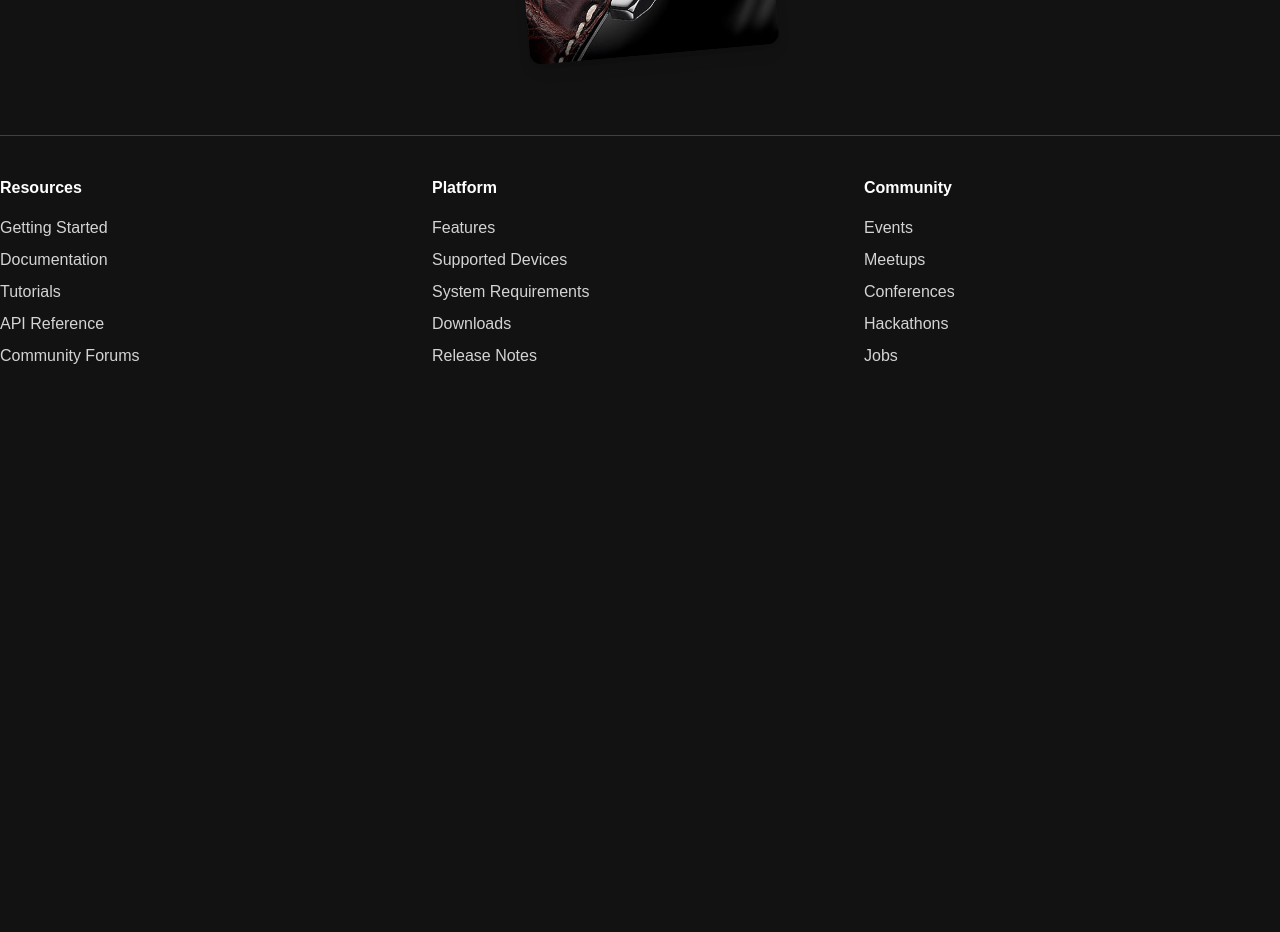
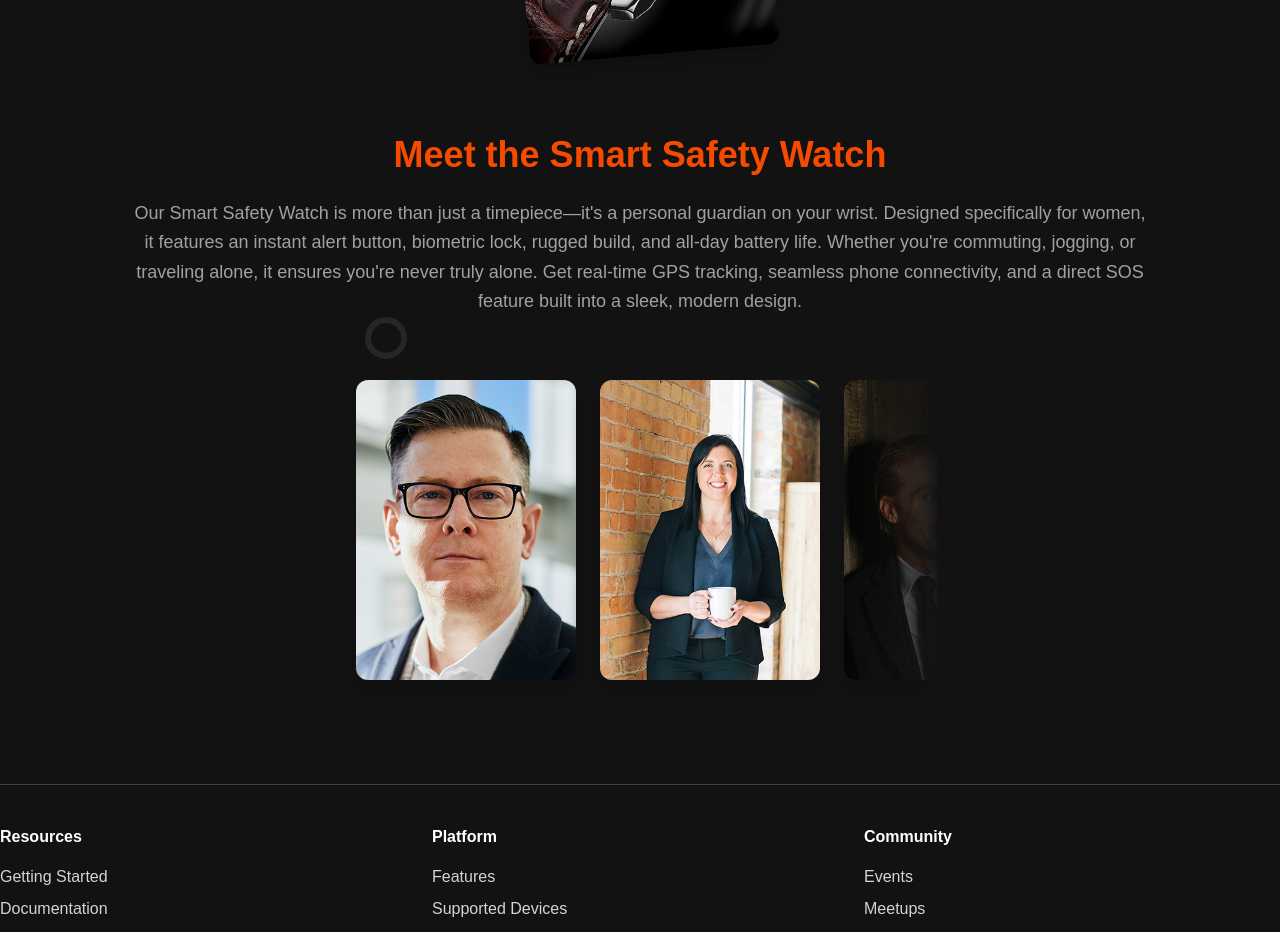
Before and after one commit to Abhishektotad17/whale-wearables, a React (Vite) app: page /products in a window 1280 px wide. Shown: the part 1960-2892 px from the top of the page. Before the commit the page ends 2368 px from the top, so only its background shows below. Built offline with nearby package versions, Linux system fonts and the light colour scheme.

Commit message:
Added horizontal scroll fot the images

```diff
--- a/src/components/Product.tsx
+++ b/src/components/Product.tsx
@@ -4,6 +4,13 @@ import { motion } from 'framer-motion';
 import watchImage1 from '../assets/watch_image1.jpg';
 import watchImage2 from '../assets/watch_image2.jpg';
 import watchImage3 from '../assets/watch_image3.jpg';
+import user1 from '../assets/profile-pictures/user1.jpg';
+import user2 from '../assets/profile-pictures/user2.jpg';
+import user3 from '../assets/profile-pictures/user3.jpg';
+import user4 from '../assets/profile-pictures/user4.jpg';
+import user5 from '../assets/profile-pictures/user5.jpg';
+import { productDescription } from '../constants';
+import { ProductGallery } from './ScrollGallery';
 
 const imageVariants = {
   offscreen: {
@@ -26,6 +33,14 @@ const imageCards = [
   { src: watchImage1, alt: 'Product 1' },
   { src: watchImage2, alt: 'Product 2' },
   { src: watchImage3, alt: 'Product 3' },
+];
+
+const productImages = [
+  { src: user1, alt: "Smartwatch front view" },
+  { src: user2, alt: "Smartwatch back view" },
+  { src: user3, alt: "Smartwatch on wrist" },
+  { src: user4, alt: "Smartwatch packaging" },
+  { src: user5, alt: "Smartwatch in use" },
 ];
 
 const Product = () => {
@@ -81,10 +96,20 @@ const Product = () => {
         ))}
       </div>
 
-    </div>
+         {/* Product Description Section */}
+      <div className="mt-20 px-6 sm:px-12 md:px-20 lg:px-32 text-center">
+        <h3 className="text-2xl sm:text-4xl font-semibold text-orange-600 mb-6">
+          {productDescription.heading}
+        </h3>
+        <p className="text-neutral-400 text-md sm:text-lg leading-relaxed mb-10">
+          {productDescription.paragraph}
+        </p>
+      </div>
+
+      <ProductGallery images={productImages} />
 
 
-
+    </div>
   )
 }
 
--- /dev/null
+++ b/src/components/ScrollGallery.tsx
@@ -0,0 +1,94 @@
+import { motion, useScroll, useMotionValue, useMotionValueEvent, animate, MotionValue } from "framer-motion";
+import { useRef } from "react";
+
+const opaque = "#000";
+const transparent = "#0000";
+const leftInset = "20%";
+const rightInset = "80%";
+
+function useScrollOverflowMask(scrollXProgress : MotionValue<number>) {
+  const maskImage = useMotionValue(
+    `linear-gradient(90deg, ${opaque}, ${opaque} 0%, ${opaque} ${rightInset}, ${transparent})`
+  );
+
+  useMotionValueEvent(scrollXProgress, "change", (value) => {
+    if (value === 0) {
+      animate(
+        maskImage,
+        `linear-gradient(90deg, ${opaque}, ${opaque} 0%, ${opaque} ${rightInset}, ${transparent})`
+      );
+    } else if (value === 1) {
+      animate(
+        maskImage,
+        `linear-gradient(90deg, ${transparent}, ${opaque} ${leftInset}, ${opaque} 100%, ${opaque})`
+      );
+    } else if (
+      scrollXProgress.getPrevious() === 0 ||
+      scrollXProgress.getPrevious() === 1
+    ) {
+      animate(
+        maskImage,
+        `linear-gradient(90deg, ${transparent}, ${opaque} ${leftInset}, ${opaque} ${rightInset}, ${transparent})`
+      );
+    }
+  });
+
+  return maskImage;
+}
+
+type ImageItem = {
+    src: string;
+    alt: string;
+  };
+
+  interface ProductGalleryProps {
+    images: ImageItem[];
+  }
+
+export function ProductGallery({ images }: ProductGalleryProps) {
+  const ref = useRef(null);
+  const { scrollXProgress } = useScroll({ container: ref });
+  const maskImage = useScrollOverflowMask(scrollXProgress);
+
+  return (
+    <div id="gallery-container" className="relative w-[80%] max-w-[600px] mx-auto">
+      {/* Progress Circle */}
+      <svg
+        width="60"
+        height="60"
+        viewBox="0 0 100 100"
+        className="absolute -top-12 left-4 rotate-[-90deg]"
+      >
+        <circle cx="50" cy="50" r="30" pathLength="1" className="stroke-neutral-800 fill-none stroke-[10]" />
+        <motion.circle
+          cx="50"
+          cy="50"
+          r="30"
+          pathLength="1"
+          className="stroke-orange-600 fill-none stroke-[10]"
+          style={{ pathLength: scrollXProgress }}
+        />
+      </svg>
+
+      {/* Scrollable Image List */}
+      <motion.ul
+        ref={ref}
+        style={{ maskImage }}
+        className="flex overflow-x-scroll gap-6 py-6 px-4 hide-scrollbar"
+      >
+        {images.map((img, index) => (
+          <li
+            key={index}
+            className="flex-none w-[220px] h-[300px] rounded-xl overflow-hidden shadow-lg"
+          >
+            <img
+              src={img.src}
+              alt={img.alt}
+              className="w-full h-full object-cover"
+            />
+          </li>
+        ))}
+      </motion.ul>
+    </div>
+  );
+}
--- a/src/constants/index.tsx
+++ b/src/constants/index.tsx
@@ -103,6 +103,16 @@ export const features = [
   },
 ];
 
+export const productDescription = {
+  heading: "Meet the Smart Safety Watch",
+  paragraph: `Our Smart Safety Watch is more than just a timepiece—it's a personal guardian
+              on your wrist. Designed specifically for women, it features an instant alert
+              button, biometric lock, rugged build, and all-day battery life. Whether you're
+              commuting, jogging, or traveling alone, it ensures you're never truly alone.
+              Get real-time GPS tracking, seamless phone connectivity, and a direct SOS feature
+              built into a sleek, modern design.`,
+};
+
 
 export const checklistItems = [
   {
--- a/src/index.css
+++ b/src/index.css
@@ -6,3 +6,12 @@
     font-family: "Poppins",sans-serif;
     color-scheme: dark;
 }
+
+.hide-scrollbar {
+    -ms-overflow-style: none;
+    scrollbar-width: none;
+  }
+
+  .hide-scrollbar::-webkit-scrollbar {
+    display: none;
+  }
```
